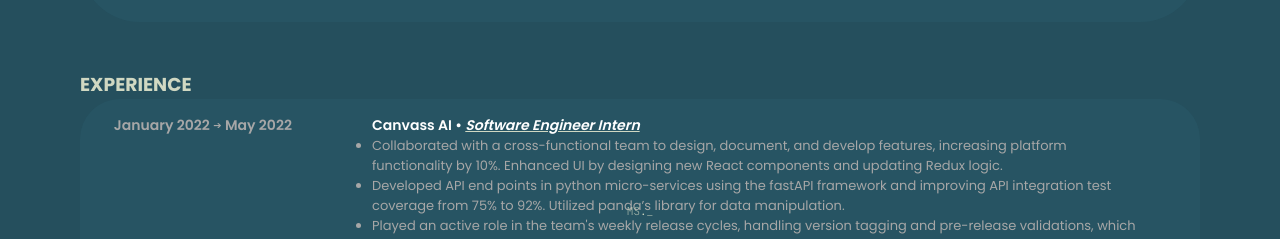
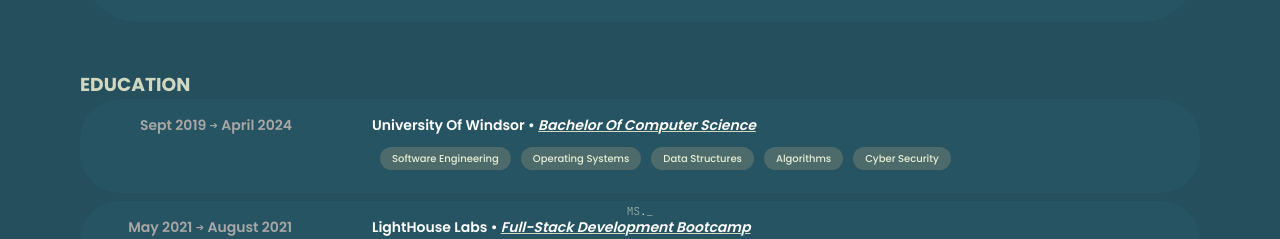
Before and after one commit to saka01/personalportfolio, a Next.js app: page / in a window 1280 px wide. Shown: the part 561-800 px from the top of the page. Built offline with nearby package versions, Linux system fonts and the light colour scheme.

Commit message:
added education and changed resume

```diff
--- a/components/ResumeNav.jsx
+++ b/components/ResumeNav.jsx
@@ -1,9 +1,7 @@
 import Image from "next/image";
-import Resume from "/public/files/myresume.pdf";
 import DevName from "./DevName";
 import styles from "styles/Navbar.module.css";
 import Socials from "./Socials";
-import { useEffect } from "react";
 import TypeIt from "typeit-react";
 
 const ResumeNav = () => {
@@ -71,13 +69,7 @@ const ResumeNav = () => {
             </div>
           </div>
         </div>
-        <div>
-          {/* <h3>--&gt; About</h3>
-          <h3>-- About</h3>
-          <h3>-- About</h3>
-          <h3>-- About</h3>
-          <h3>-- About</h3> */}
-        </div>
+        <div></div>
       </div>
     </div>
   );
--- a/components/helper.js
+++ /dev/null
@@ -1,28 +0,0 @@
-"use client";
-import React, { useEffect, useState } from "react";
-
-function RandomGreeting() {
-  const GREET_TIME = 600;
-  const greetings = [
-    "Hello!",
-    "¡Hola!",
-    "Bonjour",
-    "你好",
-    "こんにちは",
-    "Здравствуйте",
-    "ٱلسَّلَامُ عَلَيْكُمْ",
-  ];
-  const [currentIndex, setCurrentIndex] = useState(0);
-
-  useEffect(() => {
-    const greetf = setInterval(() => {
-      setCurrentIndex((prevIndex) => (prevIndex + 1) % greetings.length);
-    }, GREET_TIME);
-
-    return () => clearInterval(greetf);
-  }, [greetings.length]);
-
-  return <h3>{greetings[currentIndex]}</h3>;
-}
-
-export default RandomGreeting;
--- a/components/resume/Education.js
+++ b/components/resume/Education.js
@@ -1,12 +1,55 @@
+import Skills from "./Skills";
 const Education = () => {
+  const Edata = [
+    {
+      companyName: "University Of Windsor",
+      workTime: "Sept 2019 ➔ April 2024",
+      workTitle: "Bachelor Of Computer Science",
+      skillsList: [
+        "Software Engineering",
+        "Operating Systems",
+        "Data Structures",
+        "Algorithms",
+        "Cyber Security",
+      ],
+    },
+    {
+      companyName: "LightHouse Labs",
+      workTime: "May 2021 ➔ August 2021",
+      workTitle: "Full-Stack Development Bootcamp",
+      skillsList: [
+        "HTML/CSS",
+        "JavaScript",
+        "ReactJS",
+        "Mocha",
+        "NodeJS",
+        "Chai",
+        "PostgreSQL",
+        "Data Structures",
+        "Algorithms",
+      ],
+    },
+  ];
+
   return (
-    <div className="otherexperience_style">
-      <h3>EDUCATION</h3>
-      <p>Bachelor of Computer Science</p>
-      <p>University of Windsor (2023)</p>
+    <div className="experience_section">
+      <h3 style={{ color: "#d0d8c2" }}>EDUCATION</h3>
+      {Edata.map((job, index) => (
+        <div className="experience_card" key={index}>
+          <div className="experience_header">
+            <p className="workTime">{job.workTime}</p>
+            <div className="workInfo">
+              <p className="workTitle">
+                {`${job.companyName}  • `}
+                <i className="custyItalics">{job.workTitle}</i>
+              </p>
+              <Skills skillsList={job.skillsList} />
+            </div>
+          </div>
+        </div>
+      ))}
     </div>
   );
-
 };
 
 export default Education;
--- a/components/resume/Experience.js
+++ b/components/resume/Experience.js
@@ -64,7 +64,7 @@ const Experience = () => {
                 {`${job.companyName}  • `}
                 <i className="custyItalics">{job.workTitle}</i>
               </p>
-              <ul>
+              <ul style={{fontSize: "14px"}}>
                 {job.workNotes.map((note, index) => (
                   <li key={index}>{note}</li>
                 ))}
--- a/components/resume/Skills.js
+++ b/components/resume/Skills.js
@@ -1,10 +1,13 @@
-const Skills = ({skillsList}) => {
+const Skills = ({skillsList, header}) => {
 
 
   return (
     <div className="otherexperience_style">
+      {header && <h4 style={{ color: "#a7a7a7" }}>{header}</h4>}
       {skillsList.map((skill, index) => (
-        <span key={index} className="skills">{skill}</span>
+        <span key={index} className="skills">
+          {skill}
+        </span>
       ))}
     </div>
   );
--- a/pages/_app.js
+++ b/pages/_app.js
@@ -11,7 +11,9 @@ function MyApp({ Component, pageProps }) {
   return getLayout(
     <>
       <Head>
+        <title>Moshood Saka</title>
         <meta name="viewport" content="width=device-width, initial-scale=1.0" />
+        <meta property="og:title" content="My new title" key="title" />
       </Head>
       <Component {...pageProps} />
       <Analytics />
--- a/pages/index.js
+++ b/pages/index.js
@@ -1,5 +1,3 @@
-import Image from "next/image";
-import RandomGreeting from "@/components/helper";
 import Footer from "@/components/Footer";
 import Navbar from "@/components/Navbar";
 import ResumeNav from "../components/ResumeNav";
@@ -7,12 +5,17 @@ import ProjectPage from "../components/projects";
 import Skills from "@/components/resume/Skills";
 import Experience from "@/components/resume/Experience";
 import Marquee from "react-fast-marquee";
+import Education from "@/components/resume/Education";
 
 export default function Home() {
+  const languages = ["JavaScript", "Python", "Java", "C"];
+  const frameworks = ["ReactJS", "NextJS", "NodeJS", "Django", "Flask"];
+  const others = ["Git/GitHub", "Google Cloud", "MongoDB"];
   return (
     <section className="home">
       <ResumeNav />
       <div id="experience">
+        <Education />
         <Experience />
       </div>
       <div id="projects">
--- a/styles/globals.css
+++ b/styles/globals.css
@@ -65,7 +65,7 @@ background-color: #254f5d;
   }
 
   .aboutme{
-    color: rgb(167, 167, 167);
+    color: #a7a7a7;
     width: 90%;
   }
 
@@ -325,10 +325,7 @@ display: flex;
 
 
 }
-.experience_card:hover{
 
-
-}
 .experience_section{
   display: flex;
   flex-direction: column;
```
Also changed, not shown: components/resume/index.js (deleted, +0 -21 lines), 2 other files (tests, documents, lock files or other folders).
